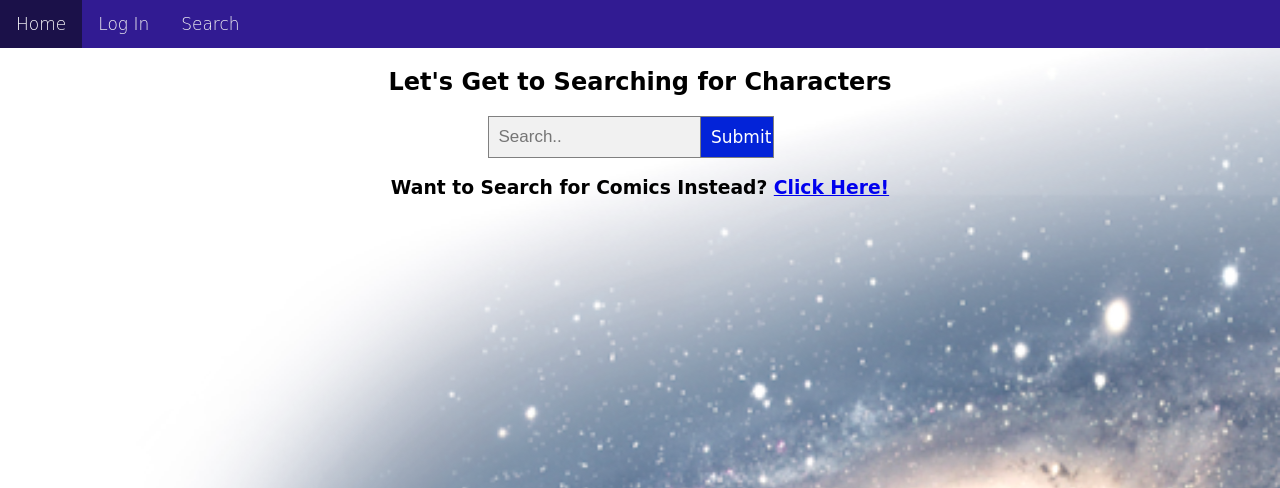
After one commit to Comic-Book-API/SWEFinalProject, a Flask app: page /characters in a window 1280 px wide. The commit adds this page. Shown: the top 488 px of the page. Run offline with Flask 2, Linux system fonts and the light colour scheme; parts of the project's set-up code (start-up, migrations or seed data) failed here and were passed over; some libraries are stand-ins or nearby versions.

Commit message:
added login and character pages and fixed redirects

```diff
--- a/app.py
+++ b/app.py
@@ -211,27 +211,43 @@ def search():
 
 @app.route("/")
 def index():
-    return flask.render_template("index.html")  # signup.html
+    return flask.render_template("index.html")
+
+@app.route("/login")
+def signin():
+    return flask.render_template("login.html")
+
+@app.route("/login", methods=["POST"])
+def login():
+    username = flask.request.form.get("username")
+    password = flask.request.form.get("password")
+
+    # implement database to get it functional
+
+    return flask.redirect("/")
 
 
 @app.route("/signup")
 def signup():
     return flask.render_template("signup.html")
 
-
 @app.route("/signup", methods=["POST"])
 def register():
     username = flask.request.form.get("username")
     password = flask.request.form.get("password")
 
-    # we just need database to continue
+    # we just need database to get it functional
 
-    return flask.redirect("/")  # change to login.html
+    return flask.redirect("/login")
 
 
 @app.route("/quiz")
 def quiz():
     return flask.render_template("quiz.html")
 
+@app.route("/characters", methods=["POST", "GET"])
+def characters():
+    return flask.render_template("characters.html")
+
 
 app.run(host="0.0.0.0", port=int(os.getenv("PORT", 8080)))
--- /dev/null
+++ b/templates/characters.html
@@ -0,0 +1,129 @@
+<!DOCTYPE html>
+<html>
+    <head>
+        <title> Adventure Search </title>
+        <link rel="stylesheet" href="https://cdnjs.cloudflare.com/ajax/libs/font-awesome/4.7.0/css/font-awesome.min.css%22%3E"/>
+        <link rel="icon" href="/static/comic-icon-png-2.png">
+
+        <style>
+            body {
+                margin: 0;
+                font-family: "Comic Sans MS", cursive, sans-serif;
+                font-weight: 300;
+                background-image: url("/static/spiral-galaxy.png");
+                background-repeat: no-repeat;
+                background-size: cover;
+            }
+
+            * {
+                box-sizing: border-box;
+            }
+
+            form.searchbox input[type=text] {
+                padding: 10px;
+                font-size: 17px;
+                border: 1px solid grey;
+                float: left;
+                width: 70%;
+                background: #f1f1f1;
+            }
+
+            form.searchbox button {
+                float: left;
+                width: 24%;
+                padding: 10px;
+                font-family: "Comic Sans MS", cursive, sans-serif;
+                background: #0323d8;
+                color: white;
+                font-size: 17px;
+                border: 1px solid grey;
+                border-left: none;
+                cursor: pointer;
+            }
+
+            form.searchbox button:hover {
+                background: #031999;
+            }
+
+            form.searchbox::after {
+                content: "";
+                clear: both;
+                display: table;
+            }
+
+            .center {
+                text-align: center;
+                padding-bottom: 16px;
+            }
+
+            .placement {
+                font-family: "Comic Sans MS", cursive, sans-serif;
+                font-size: 12px;
+                background-color: #0323d8;
+                color: #fff;
+                border: 0px;
+                border-radius: 3px;
+                cursor: pointer;
+            }
+            .padding {
+                padding-top: 16px;
+                padding-left: 16px;
+                padding-bottom: 16px;
+            }
+            .top-nav {
+                overflow: hidden;
+                background-color: #311b92;
+            }
+
+            .top-nav a {
+                float: left;
+                color: #f2f2f2;
+                text-align: center;
+                padding: 14px 16px;
+                text-decoration: none;
+                font-size: 17px;
+            }
+
+            .top-nav a:hover {
+                background-color: #3c22af;
+                color: black;
+            }
+
+            .top-nav a.active {
+                background-color: #1b1149;
+
+                color: white;
+            }
+        </style>
+
+    </head>
+    <body>
+        <div>
+            <div class="top-nav">
+                <a class="active" href="/"> Home </a>
+                <a href="/signup"> Log In </a>
+                <!-- change link to login.html -->
+                <a href="/search"> Search </a>
+            </div>
+
+            <div class="center" >
+                <h2 > Let's Get to Searching for Characters </h2>
+                <form method="POST" action="/characters" class="searchbox" style="margin: auto; max-width: 305px;">
+                    <input type ="text" placeholder="Search.." name="search">
+                    <button type="submit"> Submit </button>
+                </form>
+                <h3> Want to Search for Comics Instead? <a href="/search"> Click Here! </a></h3>
+            </div>
+
+        </div>
+        <div class="center">
+            <div >
+                {% for i in titles %}
+                <li><h2>{{titles[loop.index0]}} </h2></li>
+                <br>
+                <li><img src="{{imgLinks[loop.index0]}}" height="512px" width="512px"/></li>
+                {% endfor %}
+            </div>
+        </div>
+    </body>
+</html>
--- a/templates/index.html
+++ b/templates/index.html
@@ -43,7 +43,7 @@
 <body>
     <div class="top-nav">
         <a class="active" href="#home"> Home </a>
-        <a href="/signup"> Log In </a>
+        <a href="/login"> Log In </a>
         <!-- change link to login.html -->
         <a href="/search"> Search </a>
     </div>
```
Also changed, not shown: templates/login.html (added, +121 -0 lines), templates/search.html (+7 -19 lines), static/login.png (added).
